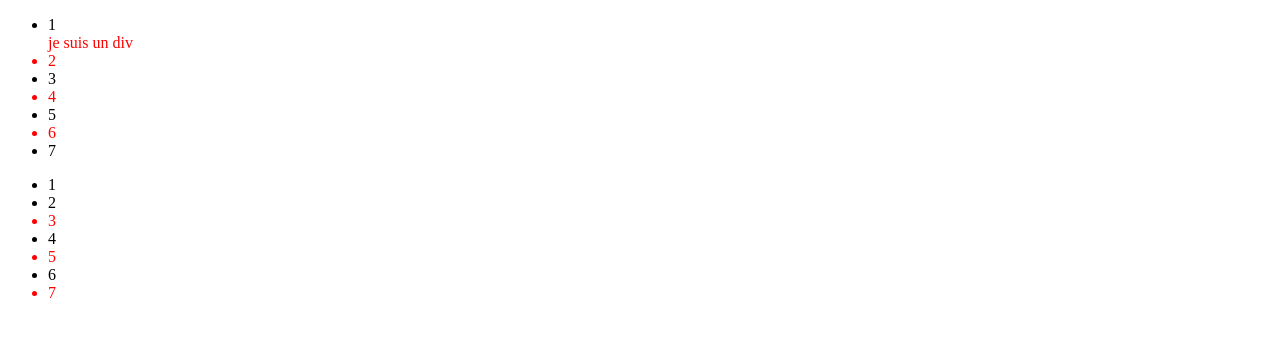
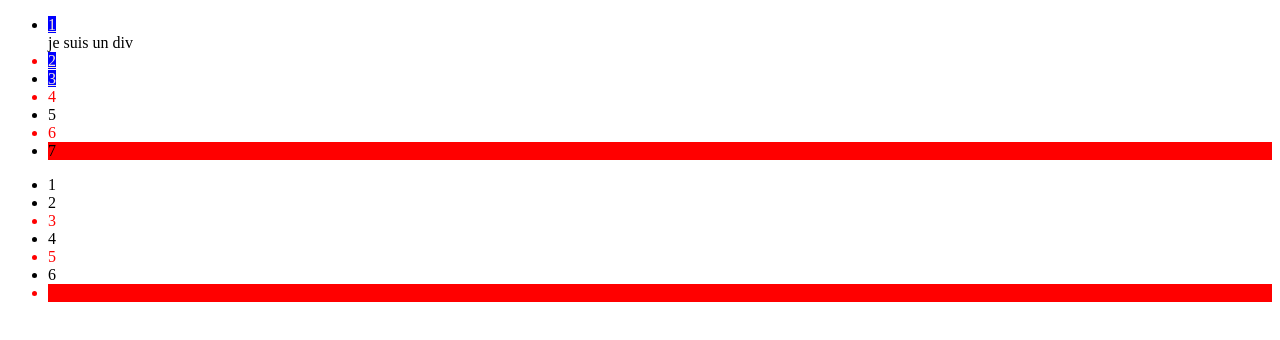
Before and after one commit to JMJHautier/CSS_shenanigans, a plain HTML site: page list/index.html in a window 1280 px wide. Drawn offline with Linux system fonts and the light colour scheme.

Commit message:
jouer avec les listes

```diff
--- a/list/index.html
+++ b/list/index.html
@@ -10,14 +10,16 @@
 <body>
   <ul>
     <li>
-      1
+      <a href="#hello">1 </a>
     </li>
     <div> je suis un div</div>
-    <li>2
+    <li>
+      <a href="#there"> 2 </a>
 
     </li>
     <li>
-      3
+      <a href="#friend"> 3 </a>
+
     </li>
     <li>
       4
@@ -28,7 +30,7 @@
     <li>
       6
     </li>
-    <li>
+    <li title="hello">
       7
     </li>
   </ul>
--- a/list/style.css
+++ b/list/style.css
@@ -2,7 +2,7 @@ li:nth-child(2n + 3) {
   color: red;
 }
 
-div:nth-child(2) {
+div:nth-child(2):not(:first-of-type) {
   /* sélectionne le div qui est dans la liste, car il est bien dans la position de Deuxième enfant dans l'arbre */
 
   color: red;
@@ -11,3 +11,29 @@ body:nth-child(3) {
   /* ne fait rien, car body est le deuxième enfant de html */
   color: red;
 }
+
+a[href^="#"] {
+  color: antiquewhite;
+}
+
+li[title="hello"] {
+  background-color: blue;
+}
+
+li:nth-of-type(7) {
+  background-color: red;
+}
+
+a:link {
+  background: #0000ff;
+}
+a:hover {
+  background: rgba(0, 0, 255, 0.5);
+}
+
+a:link {
+  background: blue;
+}
+a:hover {
+  color: rgba(0, 0, 255, 0.5);
+}
```
